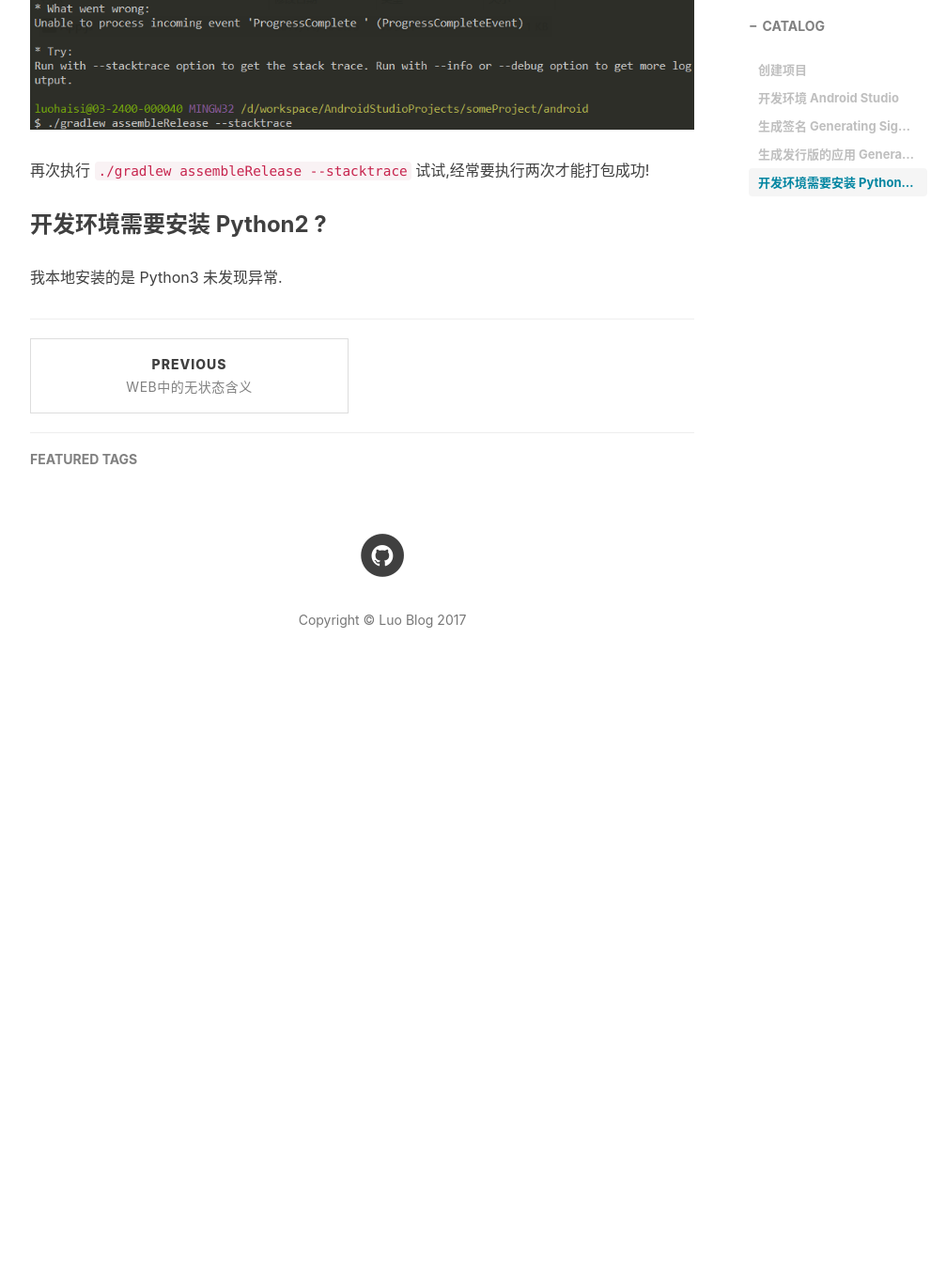
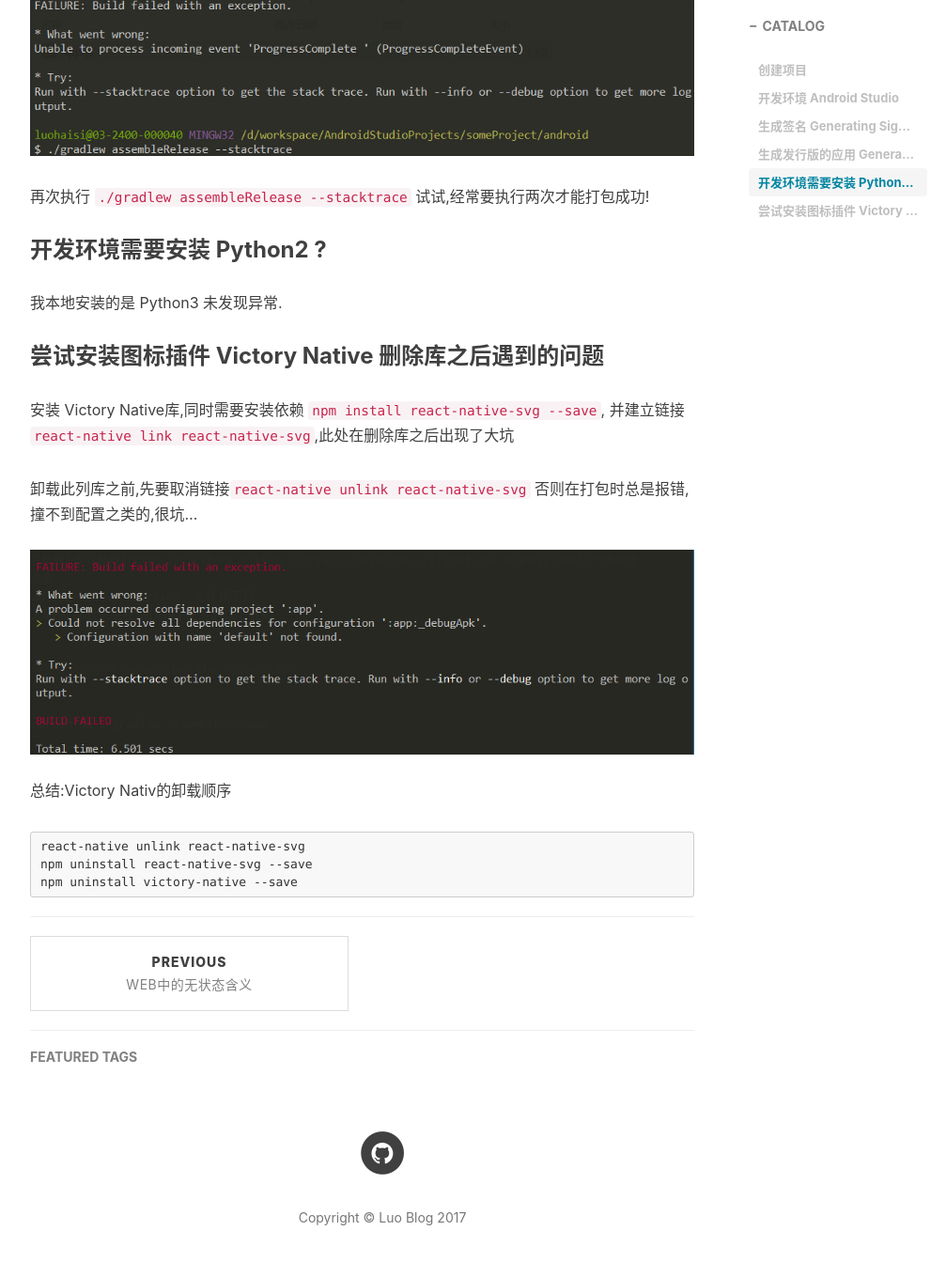
Before and after one commit to luohaisi/luohaisi.github.io, a Jekyll site: the page built from _posts/2017-11-12-react native in win10.markdown, in a window 1280 px wide and 1400 px high, scrolled down 2548 px. Shown: the top 1343 px of the window at 94% size, without its empty margins (233-1240 px from the left). Built offline with Jekyll 4.4.1, drawn with Linux system fonts in a browser that asks for light colours; nearby versions of some CDN libraries; comment, search, counter and statistics services are not loaded; before the commit the page ends 3312 px from its top, so only the background shows below that; some of the changed text lies outside the part shown.

Commit message:
update post 11

````diff
--- a/_posts/2017-11-12-react native in win7.markdown
+++ b/_posts/2017-11-12-react native in win10.markdown
@@ -46,6 +46,7 @@
 生成签名按照[官网教程](http://facebook.github.io/react-native/docs/signed-apk-android.html)一步步走
 遇到的坑是
 `~/.gradle/gradle.properties` 文件找不到
+原因是这是MAC的默认路径,win10不是存的这个目录
 
 
 ### 生成发行版的应用 Generating the release APK
@@ -64,3 +65,18 @@
 ### 开发环境需要安装 Python2 ?
 
 我本地安装的是 Python3 未发现异常.
+
+### 尝试安装图标插件 Victory Native 删除库之后遇到的问题
+
+安装 Victory Native库,同时需要安装依赖 `npm install react-native-svg --save`,
+并建立链接 `react-native link react-native-svg`,此处在删除库之后出现了大坑
+
+卸载此列库之前,先要取消链接`react-native unlink react-native-svg` 否则在打包时总是报错,撞不到配置之类的,很坑...
+![](/statics/img/error1.png)
+总结:Victory Nativ的卸载顺序
+
+```
+react-native unlink react-native-svg
+npm uninstall react-native-svg --save
+npm uninstall victory-native --save
+```
````
Also changed, not shown: statics/img/error1.png (added).
